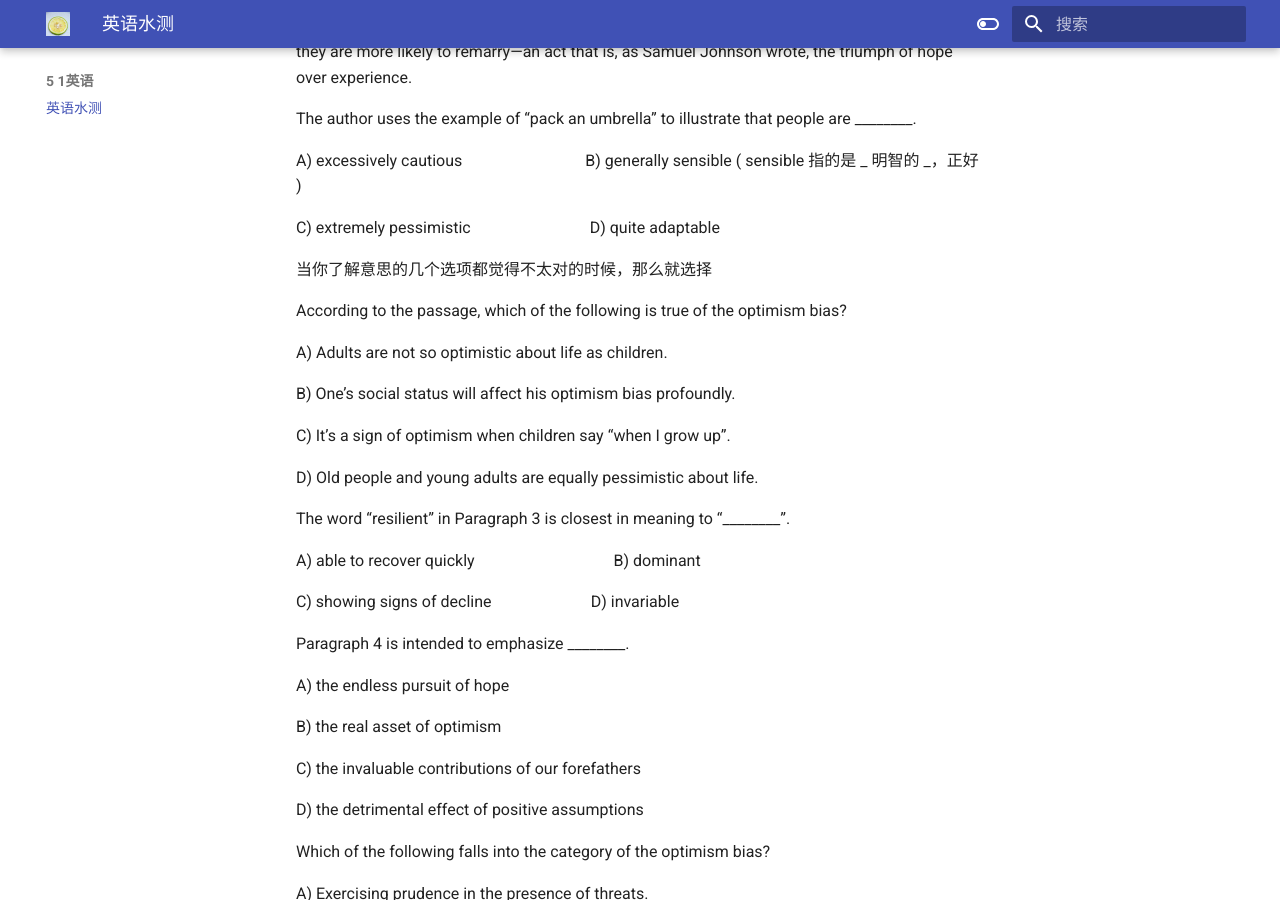
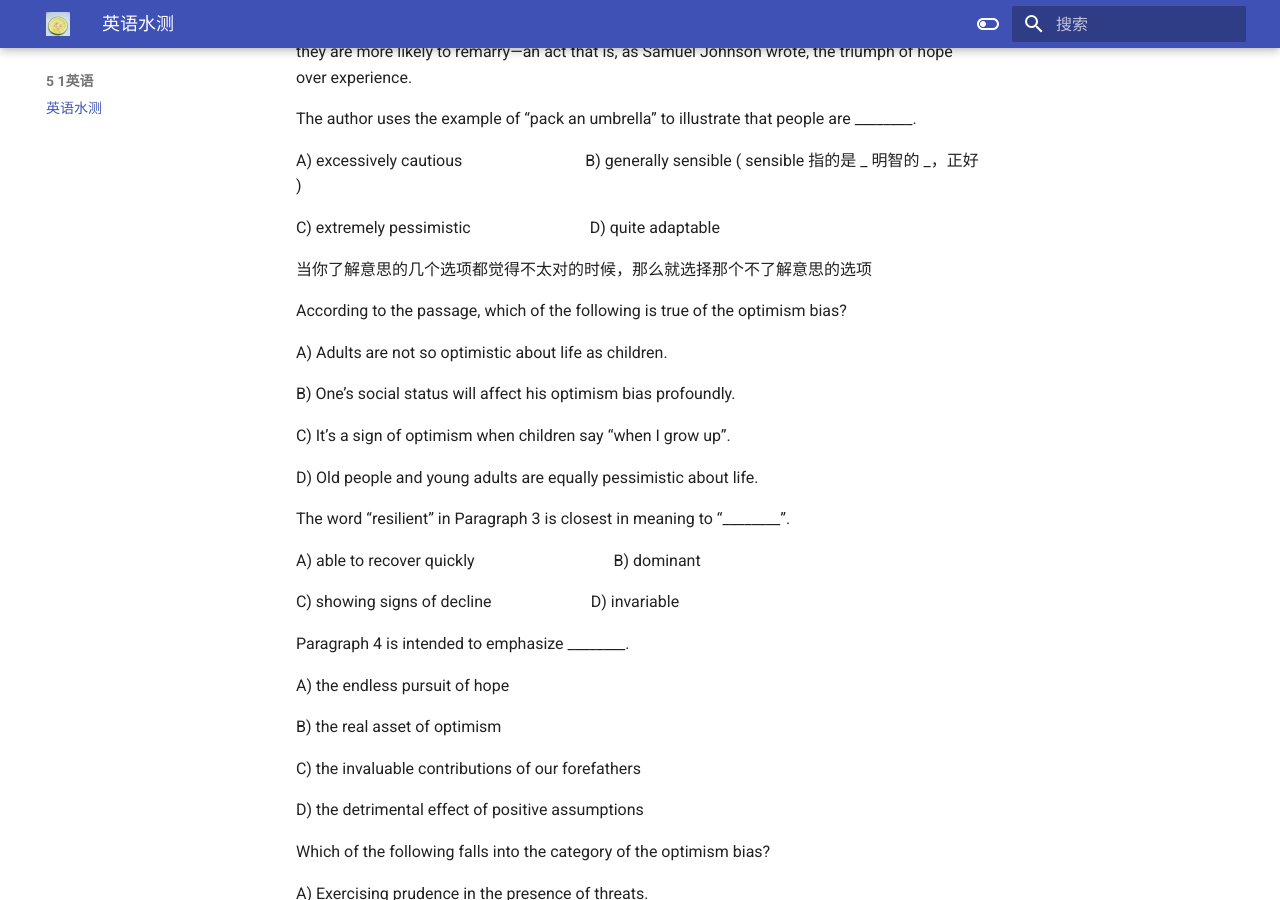
Before and after one commit to Apostle-lemon/Apostle-lemon.github.io, an MkDocs documentation site: the page built from docs/5_1英语/英语水测.md, in a window 1280 px wide and 900 px high, scrolled down 918 px. Built offline with MkDocs 1.6.1 and Material for MkDocs 9.7.7, drawn with Linux system fonts in a browser that asks for light colours.

Commit message:
vault backup: 2022-10-29 18:08:13
Affected files:
docs/5_1英语/英语水测.md

```diff
--- a/docs/5_1英语/英语水测.md
+++ b/docs/5_1英语/英语水测.md
@@ -16,7 +16,7 @@ A) excessively cautious
 
 C) extremely pessimistic                              D) quite adaptable
 
-当你了解意思的几个选项都觉得不太对的时候，那么就选择
+当你了解意思的几个选项都觉得不太对的时候，那么就选择那个不了解意思的选项
 
 According to the passage, which of the following is true of the optimism bias?
 
```
